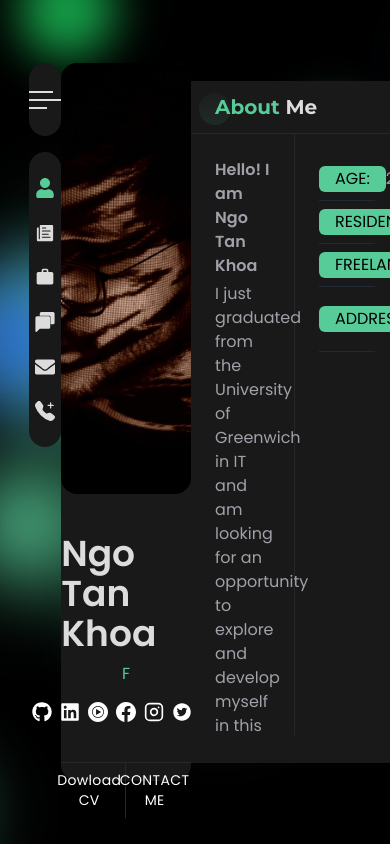
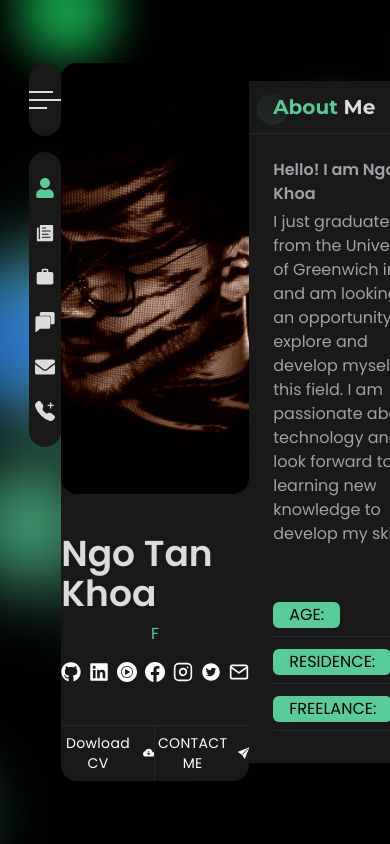
Before and after one commit to NgoTanKhoa21042001/portfolio-new, a React (Vite) app: page / in a window 390 px wide. Built offline with nearby package versions, Linux system fonts and the light colour scheme.

Commit message:
responsive

```diff
--- a/src/Home.jsx
+++ b/src/Home.jsx
@@ -15,6 +15,7 @@ import Projects from './components/projects/Projects'
 import Blog from './components/blog/Blog'
 import Contact from './components/contact/Contact'
 import SideNav from './components/home/sidenav/SideNav'
+import { useEffect } from 'react'
 const Home = () => {
   const [about, setAbout] = useState(true)
   const [resume, setResume] = useState(false)
@@ -22,6 +23,14 @@ const Home = () => {
   const [blog, setBlog] = useState(false)
   const [contact, setContact] = useState(false)
   const [sidenav, setSidenav] = useState(false)
+
+  useEffect(() => {
+    document.body.addEventListener('click', (e) => {
+      if (e.target.contains(ref.current)) {
+        setSidenav(false)
+      }
+    })
+  }, [])
   const ref = useRef()
   return (
     <div className='w-[85%] h-[85%] bg-transparent text-white z-50 flex items-start justify-between'>
@@ -35,12 +44,10 @@ const Home = () => {
           </div>
           {/* ============= Sidenav Start here ============= */}
           {sidenav && (
-            <div
-              onClick={() => setSidenav(false)}
-              className='w-full h-screen fixed top-0 left-0 bg-black bg-opacity-50 z-50'
-            >
+            <div className='w-full h-screen fixed top-0 left-0 bg-black bg-opacity-50 z-50'>
               <div className='w-96 h-full relative'>
                 <motion.div
+                  ref={ref}
                   initial={{ x: -500, opacity: 0 }}
                   animate={{ x: 0, opacity: 1 }}
                   transition={{ duration: 0.5 }}
--- a/src/components/about/AboutMe.jsx
+++ b/src/components/about/AboutMe.jsx
@@ -3,8 +3,8 @@ import React from 'react'
 
 const AboutMe = () => {
   return (
-    <div className='flex pb-6'>
-      <div className='w-1/2 text-zinc-400 px-6 border-r-[1px] border-r-zinc-800 flex flex-col'>
+    <div className='flex flex-col pb-6'>
+      <div className='w-full text-zinc-400 px-6 border-r-[1px] border-r-zinc-800 flex items-center'>
         <div className='py-6'>
           <h2 className='font-semibold mb-1'>Hello! I am Ngo Tan Khoa</h2>
           <p className='text-base leading-6 '>
@@ -14,8 +14,8 @@ const AboutMe = () => {
           </p>
         </div>
       </div>
-      <div className='w-1/2 p-6'>
-        <ul>
+      <div className='w-full p-6'>
+        <ul className='flex flex-col gap-1'>
           <li className='aboutRightLi'>
             <span className='aboutRightLiSpan'>Age:</span>
             24
--- a/src/components/about/FanFact.jsx
+++ b/src/components/about/FanFact.jsx
@@ -8,7 +8,7 @@ import FunCard from './FunCard'
 
 const FanFact = () => {
   return (
-    <div className='px-0 grid grid-cols-4 pb-10'>
+    <div className='px-0 grid grid-cols-2 md:grid-cols-4 pb-10'>
       <FunCard icon={<BsTrophyFill />} des='10 Awards Won' />
       <FunCard icon={<SiAntdesign />} des='20 Finished Projects' />
       <FunCard icon={<BiCodeAlt />} des='100 hours of coding' />
--- a/src/components/blog/Blog.jsx
+++ b/src/components/blog/Blog.jsx
@@ -8,7 +8,7 @@ const Blog = () => {
   return (
     <div>
       <Title title='Latest' subTitle='Posts' />
-      <div className='grid grid-cols-2 gap-10'>
+      <div className='grid grid-cols-1 md:grid-cols-2 gap-6 lgl:gap-10'>
         <div className='px-6'>
           <BlogCard
             image={blogImgOne}
--- a/src/components/contact/Contact.jsx
+++ b/src/components/contact/Contact.jsx
@@ -64,7 +64,7 @@ const Contact = () => {
   return (
     <div className='w-full'>
       <Title title='Get' subTitle='in Touch' />
-      <div className='p-6 w-full flex flex-col md:flex-row justify-between gap-4 md:gap-10 lgl:gap-20'>
+      <div className='p-6 w-full flex flex-col justify-between gap-4 md:gap-10 lgl:gap-20'>
         <div className='w-full lgl:w-1/2'>
           <p className='flex gap-6 justify-between w-full text-lg text-[#ccc] py-4 border-b-[1px] border-b-zinc-800'>
             <span className='bg-designColor text-gray-700 text-sm font-titleFont font-medium px-2 rounded-md flex items-center justify-center'>
--- a/src/components/home/Left.jsx
+++ b/src/components/home/Left.jsx
@@ -16,11 +16,11 @@ const Left = () => {
     delaySpeed: 4000
   })
   return (
-    <div className='w-5/12 h-full bg-bodyColor rounded-2xl shadow-testShwdow'>
+    <div className='w-full lgl:w-5/12 h-full bg-bodyColor rounded-2xl shadow-testShwdow z-10'>
       <div className='w-full h-3/5'>
         <img className='w-full h-full object-cover rounded-2xl' src={bannerImg} alt='bannerImage' loading='priority' />
       </div>
-      <div className='w-full h-2/5'>
+      <div className='w-full h-2/5 flex flex-col justify-between border-t-0 rounded-bl-xl rounded-br-xl'>
         <div className='flex flex-col items-center gap-2 py-10'>
           <h1 className='text-textColor text-4xl font-semibold'>Ngo Tan Khoa</h1>
           <p className='text-base text-designColor tracking-wide'>{text}</p>
--- a/src/components/projects/Projects.jsx
+++ b/src/components/projects/Projects.jsx
@@ -16,7 +16,7 @@ const Projects = () => {
   return (
     <>
       <Title title='Recent' subTitle='Projects' />
-      <div className='w-full grid grid-cols-2 gap-10'>
+      <div className='w-full grid grid-cols-1 md:grid-cols-2 gap-6 lgl:gap-10'>
         <div className='px-6'>
           <ProjectCard title='Blog Website' category='Website' image={workImgThree} />
           <ProjectCard title='Business Card Design' category='Design' image={workImgOne} />
--- a/src/components/resume/Education.jsx
+++ b/src/components/resume/Education.jsx
@@ -32,10 +32,10 @@ const Education = () => {
         />
       </div>
       {/*  này là thanh dọc */}
-      <div className='w-full h-full flex justify-center items-center'>
+      <div className='w-full h-full hidden lgl:flex justify-center items-center'>
         <span className='w-[1px] h-full bg-zinc-800 inline-flex'></span>
       </div>
-      <div className='col-span-4'>
+      <div className='col-span-8 md:col-span-4 overflow-x-hidden'>
         <ResumeTitle title='Education' icon={<GiGraduateCap />} />
         <ResumeCard
           badge='2012 - 2014'
```
